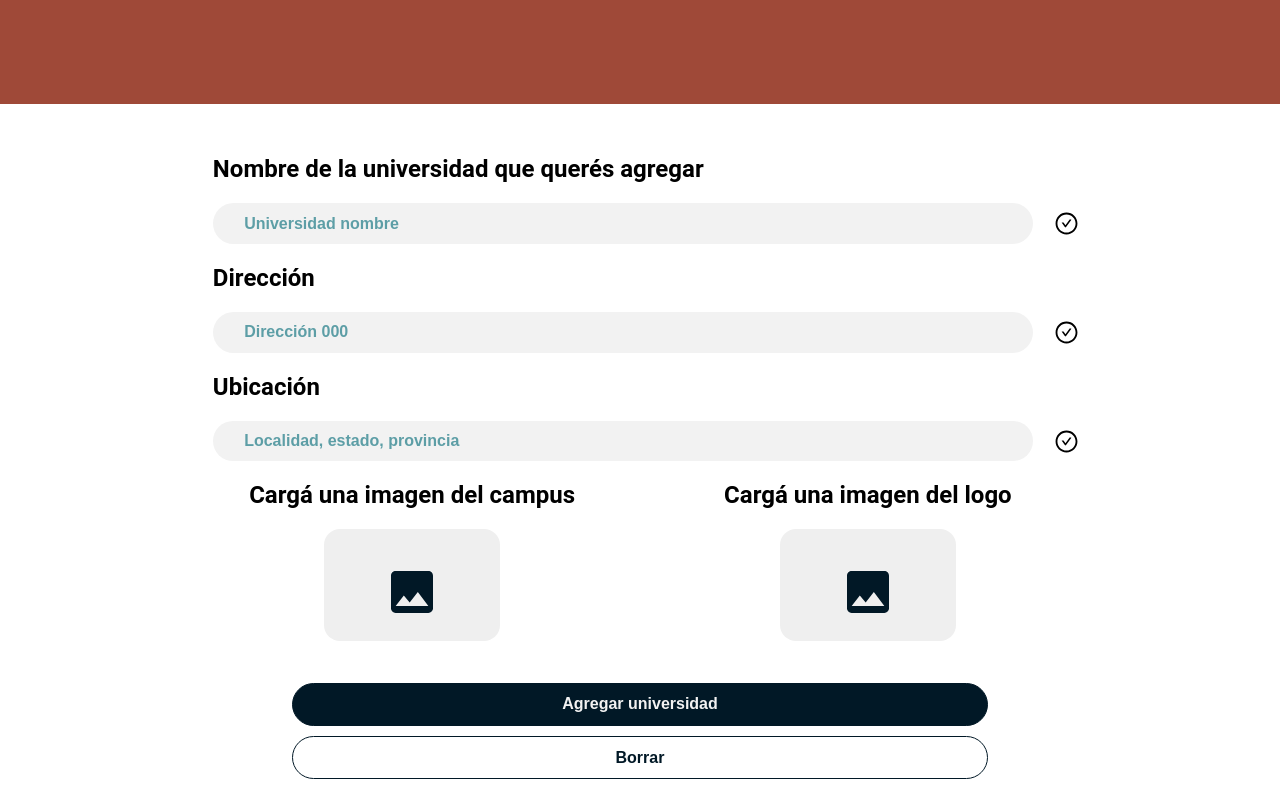
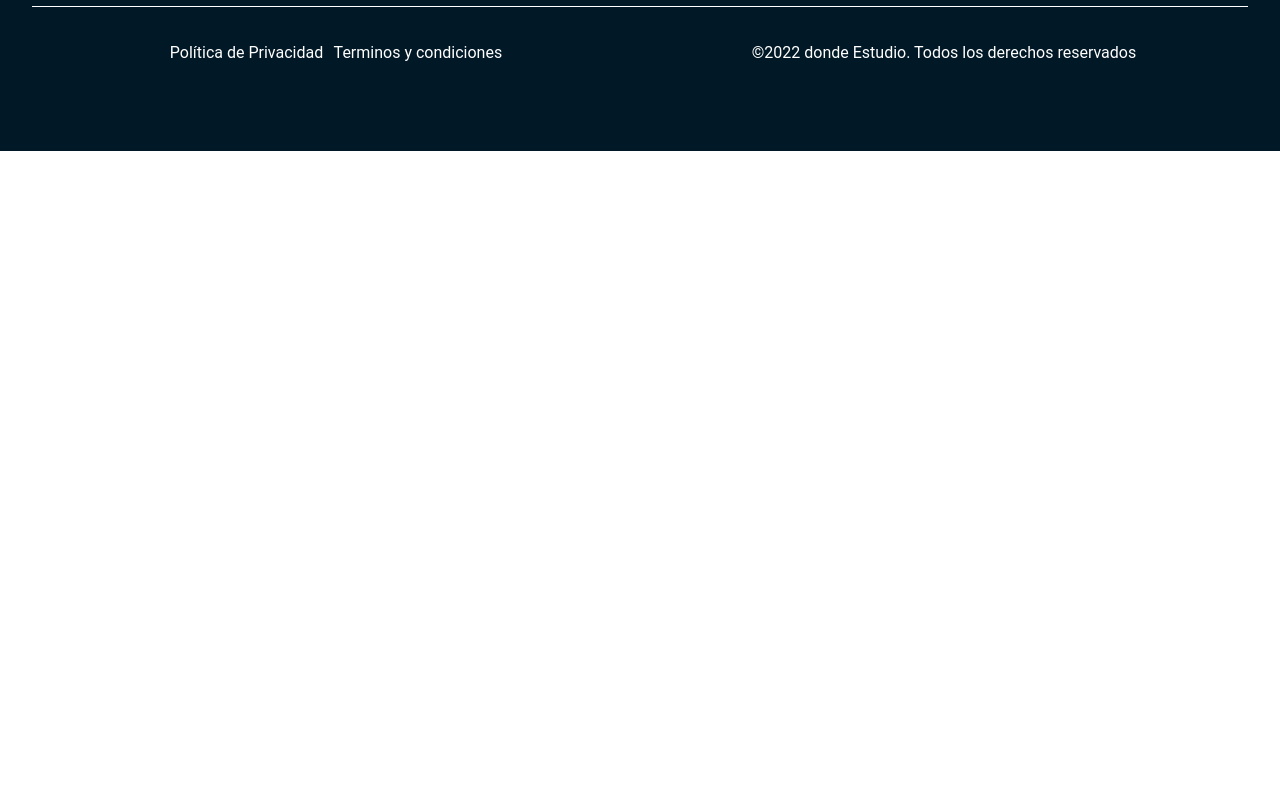
Before and after one commit to CRISSFMB/study-app, a React (Vite) app: page /homeScreen in a window 1280 px wide. Shown: the part 360-1160 px from the top of the page. After the commit the page ends 800 px from the top, so only its background shows below. Built offline with nearby package versions, Linux system fonts and the light colour scheme; a web font is replaced by a local one.

Commit message:
Agregar Form

```diff
--- a/package.json
+++ b/package.json
@@ -9,10 +9,12 @@
     "preview": "vite preview"
   },
   "dependencies": {
+    "formik": "^2.2.9",
     "react": "^18.2.0",
     "react-dom": "^18.2.0",
     "react-icons": "^4.4.0",
-    "react-router-dom": "^6.4.0"
+    "react-router-dom": "^6.4.0",
+    "yup": "^0.32.11"
   },
   "devDependencies": {
     "@types/react": "^18.0.17",
--- a/src/Agrega/Agrega.css
+++ b/src/Agrega/Agrega.css
@@ -83,7 +83,7 @@
     height: 112px;
     border: none;
     border-radius: 16px;
-    padding: 4rem;
+
 }
 .btn__add{
     background: #011826;
--- a/src/Agrega/Agrega.jsx
+++ b/src/Agrega/Agrega.jsx
@@ -1,8 +1,49 @@
-import React from "react";
+import React, { useEffect, useState } from "react";
 import logo from "./img/agrega.jpg";
 import "./Agrega.css";
+import { useFormik } from "formik";
 import { AiOutlineCheckCircle } from "react-icons/ai";
+import { BsImage } from "react-icons/bs";
+
+import * as Yup from "yup";
+
 export const Agrega = () => {
+
+  const initialValues = {
+    title: "",
+    address: "",
+    location: "",
+    image: "",
+    page: "",
+  };
+  const onSubmit = (e) => {
+    e.preventDefault();
+
+  };
+  const required = "* Campo obligatorio";
+  const validationSchema = () =>
+    Yup.object().shape({
+      title: Yup.string()
+        .min(6, "La cantidad mínima de caracteres es 6")
+        .required(required),
+      address: Yup.string()
+        .min(10, "La cantidad mínima de caracteres es 10")
+        .required(required),
+      location: Yup.string().required(required),
+      image: Yup.string().required(required),
+      page: Yup.string().required(required),
+    });
+
+  const formik = useFormik({ initialValues, validationSchema, onSubmit });
+  const {
+    handleSubmit,
+    handleChange,
+    errors,
+    touched,
+    handleBlur,
+    values,
+    resetForm,
+  } = formik;
   return (
     <div className="agrega">
       <div className="agrega__logo">
@@ -10,81 +51,130 @@ export const Agrega = () => {
         <img src={logo} alt="" className="agrega__img" />
       </div>
       <div className="agrega__form">
-        <form>
+        <form onSubmit={handleSubmit}>
           <div className="form__div">
             <h2>Nombre de la universidad que querés agregar</h2>
             <div className="input__div">
               <input
+                name="title"
                 type="text"
                 placeholder="Universidad nombre"
                 className="input__form"
+                onChange={handleChange}
+                onBlur={handleBlur}
+                value={values.title}
               />
-              <AiOutlineCheckCircle className="check" size={25} />
+
+              <AiOutlineCheckCircle
+                className="check"
+                name="title"
+                size={25}
+                style={touched.title && errors.title && { color: "red" }}
+              />
             </div>
+            {errors.title && touched.title && (
+              <div className="error">{errors.title}</div>
+            )}
           </div>
           <div className="form__div">
             <h2>Dirección</h2>
 
             <div className="input__div">
               <input
+                name="address"
                 type="text"
                 placeholder="Dirección 000"
                 className="input__form"
+                onChange={handleChange}
+                onBlur={handleBlur}
+                value={values.address}
               />
-              <AiOutlineCheckCircle className="check" size={25} />
+              <AiOutlineCheckCircle
+                className="check"
+                name="address"
+                size={25}
+                style={touched.address && errors.address && { color: "red" }}
+              />
             </div>
+            {errors.address && touched.address && (
+              <div className="error">{errors.address}</div>
+            )}
           </div>
 
           <div className="form__div">
             <h2>Ubicación</h2>
             <div className="input__div">
               <input
+                name="location"
                 type="text"
                 placeholder="Localidad, estado, provincia"
                 className="input__form"
+                onChange={handleChange}
+                onBlur={handleBlur}
+                value={values.location}
               />
-              <AiOutlineCheckCircle className="check" size={25} />
+              <AiOutlineCheckCircle
+                name="location"
+                className="check"
+                size={25}
+                style={touched.location && errors.location && { color: "red" }}
+              />
             </div>
+            {errors.location && touched.location && (
+              <div className="error">{errors.location}</div>
+            )}
           </div>
-          <div className="form__img">
-            <div className="btn__carga">
-              <h2>Cargá una imagen del campus</h2>
-              <button className="btn__img">
-                <svg
-                  width="42"
-                  height="42"
-                  viewBox="0 0 42 42"
-                  fill="none"
-                  xmlns="http://www.w3.org/2000/svg"
-                >
-                  <path
-                    d="M42 37.3333V4.66667C42 2.1 39.9 0 37.3333 0H4.66667C2.1 0 0 2.1 0 4.66667V37.3333C0 39.9 2.1 42 4.66667 42H37.3333C39.9 42 42 39.9 42 37.3333ZM12.8333 24.5L18.6667 31.5233L26.8333 21L37.3333 35H4.66667L12.8333 24.5Z"
-                    fill="#011826"
-                  />
-                </svg>
-              </button>
+          <div className="form__div">
+            <h2>Cargá una imagen del campus</h2>
+            <div className="input__div">
+              <input
+                name="image"
+                type="text"
+                placeholder="Cargá una imagen"
+                className="input__form"
+                onChange={handleChange}
+                onBlur={handleBlur}
+                value={values.image}
+              />
+              <AiOutlineCheckCircle
+                name="image"
+                className="check"
+                size={25}
+                style={touched.image && errors.image && { color: "red" }}
+              />
             </div>
-            <div className="btn__carga">
-              <h2>Cargá una imagen del logo</h2>
-              <button className="btn__img">
-                <svg
-                  width="42"
-                  height="42"
-                  viewBox="0 0 42 42"
-                  fill="none"
-                  xmlns="http://www.w3.org/2000/svg"
-                >
-                  <path
-                    d="M42 37.3333V4.66667C42 2.1 39.9 0 37.3333 0H4.66667C2.1 0 0 2.1 0 4.66667V37.3333C0 39.9 2.1 42 4.66667 42H37.3333C39.9 42 42 39.9 42 37.3333ZM12.8333 24.5L18.6667 31.5233L26.8333 21L37.3333 35H4.66667L12.8333 24.5Z"
-                    fill="#011826"
-                  />
-                </svg>
-              </button>
+            {errors.image && touched.image && (
+              <div className="error">{errors.image}</div>
+            )}
+          </div>
+          <div className="form__div">
+            <h2>Cargá una URL del campus</h2>
+            <div className="input__div">
+              <input
+                name="page"
+                type="text"
+                placeholder="www.universidad.com"
+                className="input__form"
+                onChange={handleChange}
+                onBlur={handleBlur}
+                value={values.page}
+              />
+              <AiOutlineCheckCircle
+                name="page"
+                className="check"
+                size={25}
+                style={touched.page && errors.page && { color: "red" }}
+              />
             </div>
+            {errors.page && touched.page && (
+              <div className="error">{errors.url}</div>
+            )}
           </div>
           <div className="agrega__buttons">
             <button className="btn__add">Agregar universidad</button>
-            <button className="btn__del">Borrar</button>
+            <button className="btn__del" type="reset" onClick={resetForm}>
+              Borrar
+            </button>
           </div>
         </form>
       </div>
--- a/src/StudyApp.jsx
+++ b/src/StudyApp.jsx
@@ -1,4 +1,5 @@
 import { Routes, Route } from "react-router-dom";
+import { Agrega } from "./Agrega/Agrega";
 import { HomeScreen } from "./home/pages/HomeScreen";
 import {
   EnterScreen,
@@ -15,6 +16,7 @@ function StudyApp() {
       <Route path="/enterScreen" element={<EnterScreen />} />
       <Route path="/searchScreen" element={<SearchScreen />} />
       <Route path="/selectScreen" element={<SelectScreen />} />
+      <Route path="/agregar" element={<Agrega />} />
     </Routes>
   );
 }
--- a/src/home/pages/HomeScreen.jsx
+++ b/src/home/pages/HomeScreen.jsx
@@ -10,7 +10,7 @@ export const HomeScreen = () => {
     <div>
       <h1>HomeScreen</h1>
 
-      <Agrega />
+
       <Footer/>
     </div>
   );
```
Also changed, not shown: 1 other file (tests, documents, lock files or other folders).
